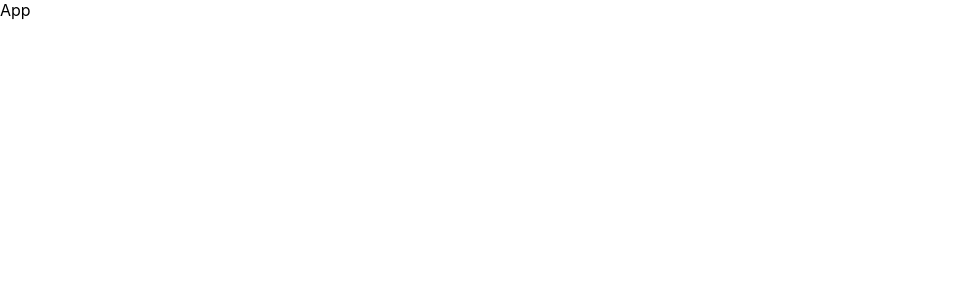
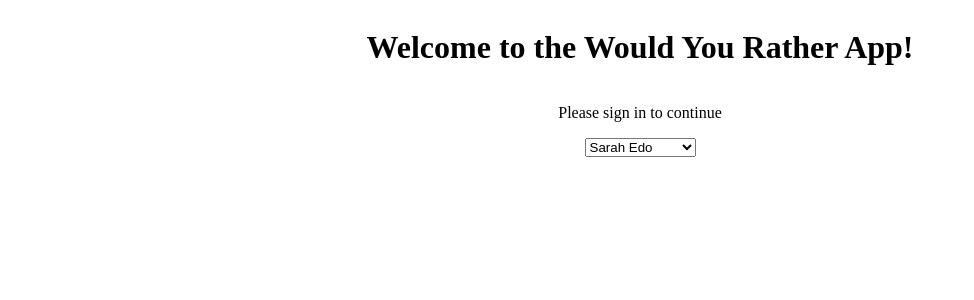
Before and after one commit to evmiguel/would-you-rather, a React (Create React App) app: page / in a window 1280 px wide. Shown: the top 300 px of the page, without its empty margins (0-974 px from the left). Built offline with nearby package versions, Linux system fonts and the light colour scheme.

Commit message:
simple sign in page

```diff
--- a/src/components/App.js
+++ b/src/components/App.js
@@ -1,6 +1,7 @@
 import React, { Component } from 'react';
 import { connect } from 'react-redux'
 import { handleInitialData } from '../actions/shared'
+import SignIn from './SignIn'
 
 class App extends Component {
   componentDidMount() {
@@ -10,7 +11,7 @@ class App extends Component {
   render() {
     return (
       <div className="App">
-        App
+        <SignIn />
       </div>
     );
   }
--- /dev/null
+++ b/src/components/SignIn.js
@@ -0,0 +1,29 @@
+import React, { Component } from 'react'
+import { connect } from 'react-redux'
+
+class SignIn extends Component {
+	render() {
+		const { users } = this.props
+		return (
+			<div className="sign-in-page">
+				<h1>Welcome to the Would You Rather App!</h1>
+				<p>Please sign in to continue</p>
+				<select className="sign-in-select">
+					{
+						users.map(user => ((
+							<option key={user.id} value={user.id}>{user.name}</option>
+						)))
+					}
+				</select>
+			</div>
+		)
+	}
+}
+
+function mapStateToProps({users}) {
+	return {
+		users: Object.values(users)
+	}
+}
+
+export default connect(mapStateToProps)(SignIn)
--- a/src/index.css
+++ b/src/index.css
@@ -1,14 +1,14 @@
-body {
-  margin: 0;
-  padding: 0;
-  font-family: -apple-system, BlinkMacSystemFont, "Segoe UI", "Roboto", "Oxygen",
-    "Ubuntu", "Cantarell", "Fira Sans", "Droid Sans", "Helvetica Neue",
-    sans-serif;
-  -webkit-font-smoothing: antialiased;
-  -moz-osx-font-smoothing: grayscale;
+html, body, .App {
+	height: 100%;
 }
 
-code {
-  font-family: source-code-pro, Menlo, Monaco, Consolas, "Courier New",
-    monospace;
+.sign-in-page {
+	height: 50%;
+    display: flex;
+    flex-flow: column nowrap;
+	text-align: center;
 }
+
+.sign-in-select {
+	margin: 0 auto;
+}
```
Also changed, not shown: src/components/css/App.css (added).
